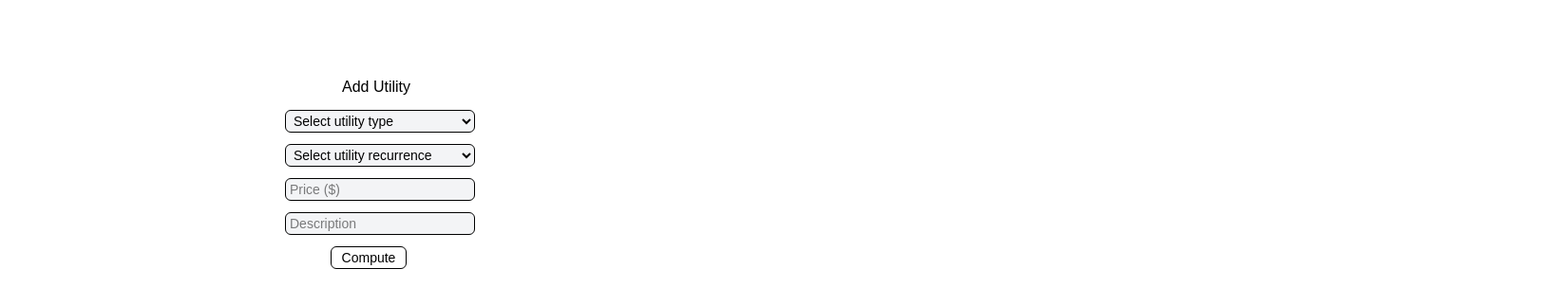
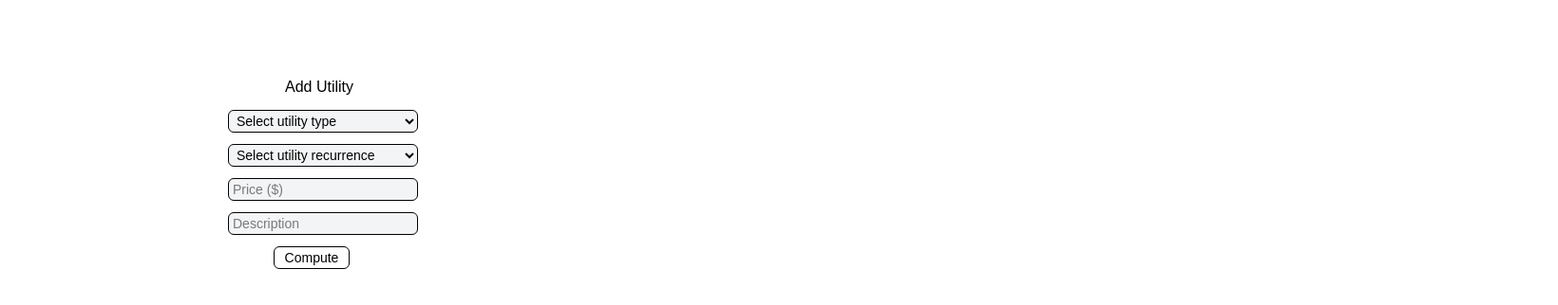
Before and after one commit to acstartup/utility-cron-deployment-testing, a Next.js app: page / in a window 1280 px wide. Shown: the top 322 px of the page at 95% size, 1640 px wide, since content can reach past the window. Built offline with nearby package versions, Linux system fonts and the light colour scheme.

Commit message:
fix(padding): switched from left-90 to pl-75 to remove horizontal scroll

```diff
--- a/app/page.tsx
+++ b/app/page.tsx
@@ -25,7 +25,7 @@ export default function Home() {
   }
 
   return (
-    <div className="relative top-20 left-90">
+    <div className="relative top-20 pl-75 min-w-screen min-h-screen">
       <h1 className="text-black">Add Utility</h1>
       <div className="flex flex-col relative gap-3 right-15 pt-3">
         <select
```
